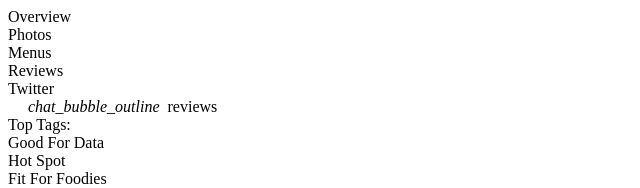
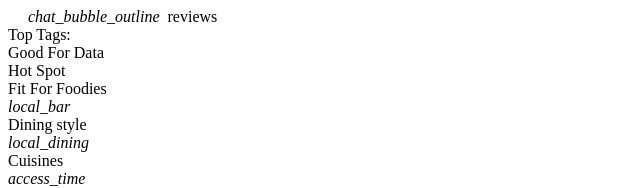
Before and after one commit to martinmhan/jj-restaurant-details-service, a React (Create React App) app in the folder client/: page / in a window 1280 px wide. Shown: the top 188 px of the page, without its empty margins (0-640 px from the left). Built offline with nearby package versions, Linux system fonts and the light colour scheme; no server answers; the HTML template or start-up script is replaced by a standard one.

Commit message:
deleted haha

```diff
--- a/client/src/App.jsx
+++ b/client/src/App.jsx
@@ -81,13 +81,13 @@ class App extends React.Component {
     return (
       <div className={styles.restaurantdetails}>
 
-        <div className={styles.nav}>
+        {/* <div className={styles.nav}>
           <div>Overview</div>
           <div>Photos</div>
           <div>Menus</div>
           <div>Reviews</div>
           <div>Twitter</div>
-        </div>
+        </div> */}
 
         <div className={styles.name}>{this.state.restaurantInfo[0].name}</div>
 
--- a/client/src/index.js
+++ b/client/src/index.js
@@ -2,5 +2,4 @@ import React from 'react';
 import ReactDOM from 'react-dom';
 import App from './App.jsx';
 
-console.log("haha");
 ReactDOM.render(<App/>, document.getElementById("restaurantdetails"));
```
Also changed, not shown: 1 other file (tests, documents, lock files or other folders).
